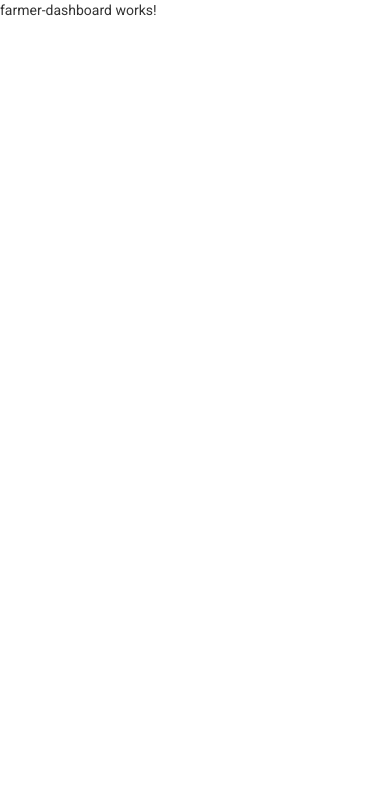
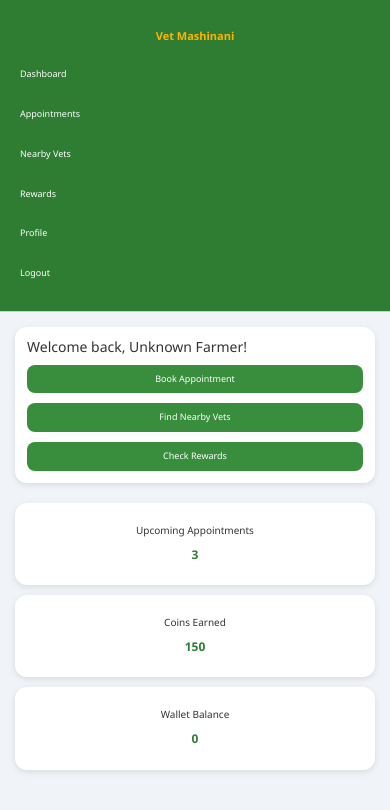
Before and after one commit to Michael-Kasuku/vetmashinanifrontend, an Angular app: page /farmer/dashboard in a window 390 px wide. Shown: the top 810 px of the page. Built offline with nearby package versions, Linux system fonts and the light colour scheme.

Commit message:
dashboard

```diff
--- a/src/app/farmer-dashboard/farmer-dashboard.component.html
+++ b/src/app/farmer-dashboard/farmer-dashboard.component.html
@@ -1 +1,40 @@
-<p>farmer-dashboard works!</p>
+<div class="dashboard-layout">
+    <nav class="sidebar">
+      <h1>Vet Mashinani</h1>
+      <ul>
+        <li><a routerLink="/farmer/dashboard" routerLinkActive="active">Dashboard</a></li>
+        <li><a routerLink="/farmer/appointments" routerLinkActive="active">Appointments</a></li>
+        <li><a routerLink="/farmer/vets" routerLinkActive="active">Nearby Vets</a></li>
+        <li><a routerLink="/farmer/rewards" routerLinkActive="active">Rewards</a></li>
+        <li><a routerLink="/farmer/profile" routerLinkActive="active">Profile</a></li>
+        <li><a href="#" (click)="logout($event)">Logout</a></li>
+      </ul>
+    </nav>
+
+    <main class="main-content">
+      <header class="dashboard-header">
+        <h2>Welcome back, {{ farmerName }}!</h2>
+        <div class="quick-actions">
+          <button routerLink="/farmer/appointments">Book Appointment</button>
+          <button routerLink="/farmer/vets">Find Nearby Vets</button>
+          <button routerLink="/farmer/rewards">Check Rewards</button>
+        </div>
+      </header>
+
+      <!-- Placeholder for stats/appointments -->
+      <div class="dashboard-stats">
+        <div class="stat-card">
+          <h4>Upcoming Appointments</h4>
+          <p>{{ upcomingAppointments }}</p>
+        </div>
+        <div class="stat-card">
+          <h4>Coins Earned</h4>
+          <p>{{ coinsEarned }}</p>
+        </div>
+        <div class="stat-card">
+          <h4>Wallet Balance</h4>
+          <p>{{ walletBalance }}</p>
+        </div>
+      </div>
+    </main>
+  </div>
--- a/src/app/farmer-dashboard/farmer-dashboard.component.scss
+++ b/src/app/farmer-dashboard/farmer-dashboard.component.scss
@@ -0,0 +1,192 @@
+.dashboard-layout {
+  display: flex;
+  min-height: 100vh;
+  background: #f0f4f8;
+  font-family: 'Segoe UI', sans-serif;
+  flex-direction: row;
+  flex-wrap: nowrap;
+}
+
+/* Sidebar styles */
+.sidebar {
+  width: 220px;
+  background: #2e7d32;
+  color: white;
+  padding: 1.5rem;
+  box-shadow: 2px 0 8px rgba(0, 0, 0, 0.1);
+  flex-shrink: 0;
+}
+
+.sidebar h1 {
+  margin-bottom: 2rem;
+  font-size: 1.4rem;
+  font-weight: bold;
+  color: #ffb300;
+}
+
+.sidebar ul {
+  list-style: none;
+  padding: 0;
+}
+
+.sidebar ul li {
+  margin: 1.5rem 0;
+}
+
+.sidebar ul li a {
+  color: white;
+  text-decoration: none;
+  font-weight: 500;
+  display: block;
+  padding: 0.8rem 1.2rem;
+  border-radius: 8px;
+}
+
+.sidebar ul li a:hover,
+.sidebar ul li a.active {
+  background: #1b5e20;
+}
+
+/* Main content */
+.main-content {
+  flex: 1;
+  padding: 2rem;
+  position: relative;
+}
+
+.dashboard-header {
+  background: white;
+  padding: 2rem;
+  border-radius: 12px;
+  box-shadow: 0 2px 6px rgba(0, 0, 0, 0.1);
+  margin-bottom: 2rem;
+}
+
+.dashboard-header h2 {
+  margin: 0;
+  font-size: 1.8rem;
+  color: #333;
+  margin-bottom: 1rem;
+}
+
+.quick-actions {
+  display: flex;
+  gap: 1.5rem;
+  margin-top: 1rem;
+  flex-wrap: wrap;
+}
+
+.quick-actions button {
+  background: #388e3c;
+  color: white;
+  border: none;
+  padding: 1rem 1.5rem;
+  border-radius: 8px;
+  font-size: 1rem;
+  cursor: pointer;
+  transition: background 0.3s;
+}
+
+.quick-actions button:hover {
+  background: #2e7d32;
+}
+
+.dashboard-stats {
+  display: flex;
+  gap: 2rem;
+  margin-top: 2rem;
+  flex-wrap: wrap;
+}
+
+.stat-card {
+  flex: 1;
+  background: white;
+  border-radius: 12px;
+  padding: 2rem;
+  box-shadow: 0 2px 6px rgba(0, 0, 0, 0.1);
+  text-align: center;
+  min-width: 250px;
+}
+
+.stat-card h4 {
+  margin-bottom: 1rem;
+  color: #333;
+}
+
+.stat-card p {
+  font-size: 1.5rem;
+  font-weight: bold;
+  color: #2e7d32;
+}
+
+/* ==================== Responsive Breakpoints ==================== */
+
+/* Medium screens (tablets, landscape phones) */
+@media (max-width: 768px) {
+  .dashboard-layout {
+    flex-direction: column;
+  }
+
+  .sidebar {
+    width: 100%;
+    padding: 1rem;
+    box-shadow: none;
+    border-bottom: 1px solid #ccc;
+  }
+
+  .main-content {
+    padding: 1.5rem;
+  }
+
+  .quick-actions {
+    flex-direction: column;
+    gap: 1rem;
+  }
+
+  .dashboard-stats {
+    flex-direction: column;
+    gap: 1rem;
+  }
+
+  .stat-card {
+    min-width: unset;
+  }
+}
+
+/* Extra small screens (old phones, < 480px) */
+@media (max-width: 480px) {
+  .sidebar h1 {
+    font-size: 1.1rem;
+    text-align: center;
+  }
+
+  .sidebar ul li a {
+    padding: 0.6rem 1rem;
+    font-size: 0.9rem;
+  }
+
+  .dashboard-header {
+    padding: 1.2rem;
+  }
+
+  .dashboard-header h2 {
+    font-size: 1.4rem;
+  }
+
+  .quick-actions button {
+    padding: 0.8rem 1.2rem;
+    font-size: 0.9rem;
+  }
+
+  .stat-card {
+    padding: 1.2rem;
+  }
+
+  .stat-card h4 {
+    font-size: 1rem;
+  }
+
+  .stat-card p {
+    font-size: 1.2rem;
+  }
+}
--- a/src/app/farmer-dashboard/farmer-dashboard.component.ts
+++ b/src/app/farmer-dashboard/farmer-dashboard.component.ts
@@ -1,11 +1,69 @@
-import { Component } from '@angular/core';
+import { Component, OnInit } from '@angular/core';
+import { HttpClient } from '@angular/common/http';
+import { CommonModule } from '@angular/common';
+import { MatSnackBarModule, MatSnackBar } from '@angular/material/snack-bar';
+import { Router } from '@angular/router';
 
 @Component({
   selector: 'app-farmer-dashboard',
-  imports: [],
+  standalone: true,
+  imports: [
+    CommonModule,
+    MatSnackBarModule,
+  ],
   templateUrl: './farmer-dashboard.component.html',
   styleUrl: './farmer-dashboard.component.scss'
 })
-export class FarmerDashboardComponent {
+export class FarmerDashboardComponent implements OnInit {
+  farmerName: string = '';
+  upcomingAppointments: number = 0;
+  coinsEarned: number = 0;
+  walletBalance: number = 0.0;  // Replacing vetsRated with walletBalance
 
+  constructor(
+    private http: HttpClient,
+    private snackBar: MatSnackBar,
+    private router: Router
+  ) {}
+
+  ngOnInit(): void {
+    this.fetchFarmerData();
+  }
+
+  fetchFarmerData() {
+    const storedFarmer = localStorage.getItem('farmer');
+    if (storedFarmer) {
+      const farmer: { username: string } = JSON.parse(storedFarmer);
+      this.farmerName = farmer.username || 'Unknown Farmer';
+    } else {
+      this.farmerName = 'Unknown Farmer';
+      this.walletBalance = 0.0;
+    }
+
+    // Dummy values for other data
+    this.upcomingAppointments = 3;
+    this.coinsEarned = 150;
+  }
+
+  logout(event?: Event): void {
+    if (event) event.preventDefault();
+
+    const confirmed = window.confirm('Are you sure you want to logout?');
+    if (confirmed) {
+      localStorage.removeItem('farmer');
+      this.router.navigate(['/farmer/login']);
+    }
+  }
+
+  openSnackbar(message: string, severity: 'success' | 'error') {
+    const snackBarClass = severity === 'success' ? 'snackbar-success' : 'snackbar-error';
+    this.snackBar.open(message, 'Close', {
+      duration: 3000,
+      panelClass: snackBarClass,
+    });
+  }
+
+  closeSnackbar() {
+    this.snackBar.dismiss();
+  }
 }
```
